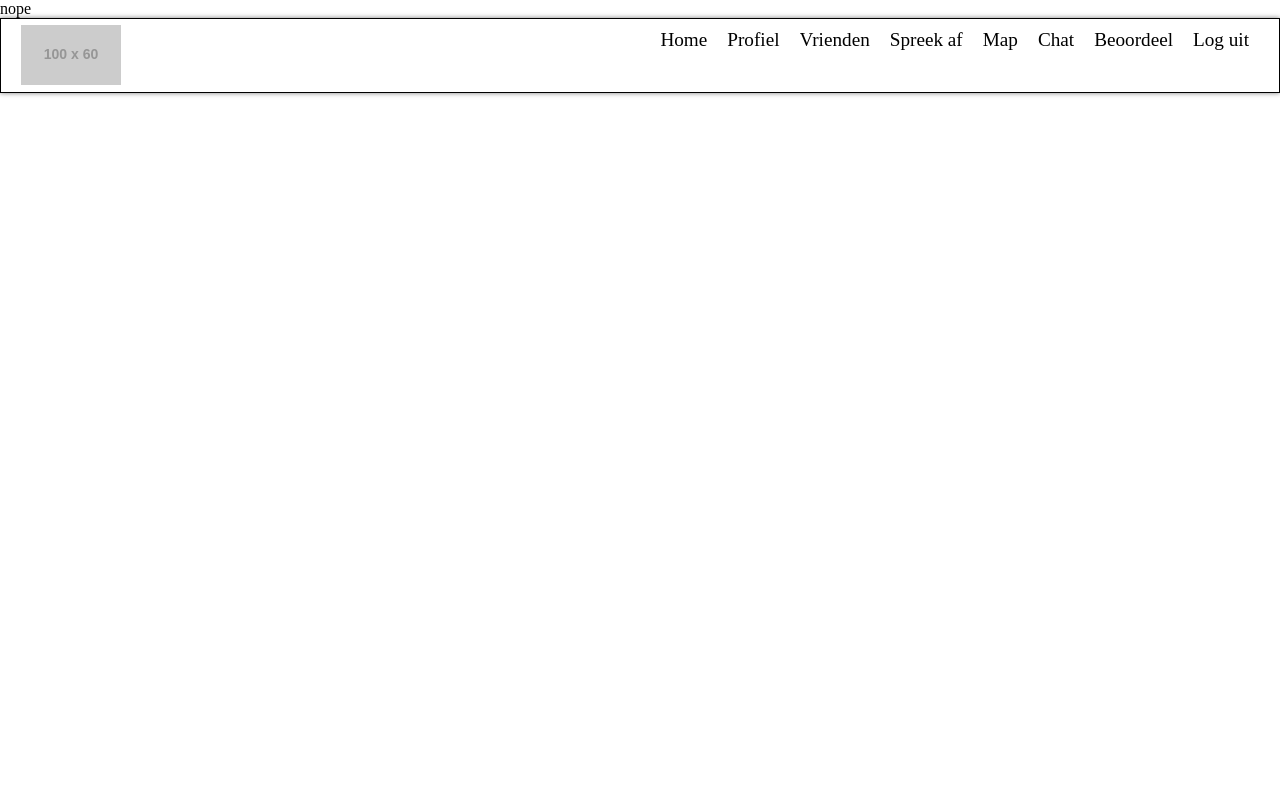
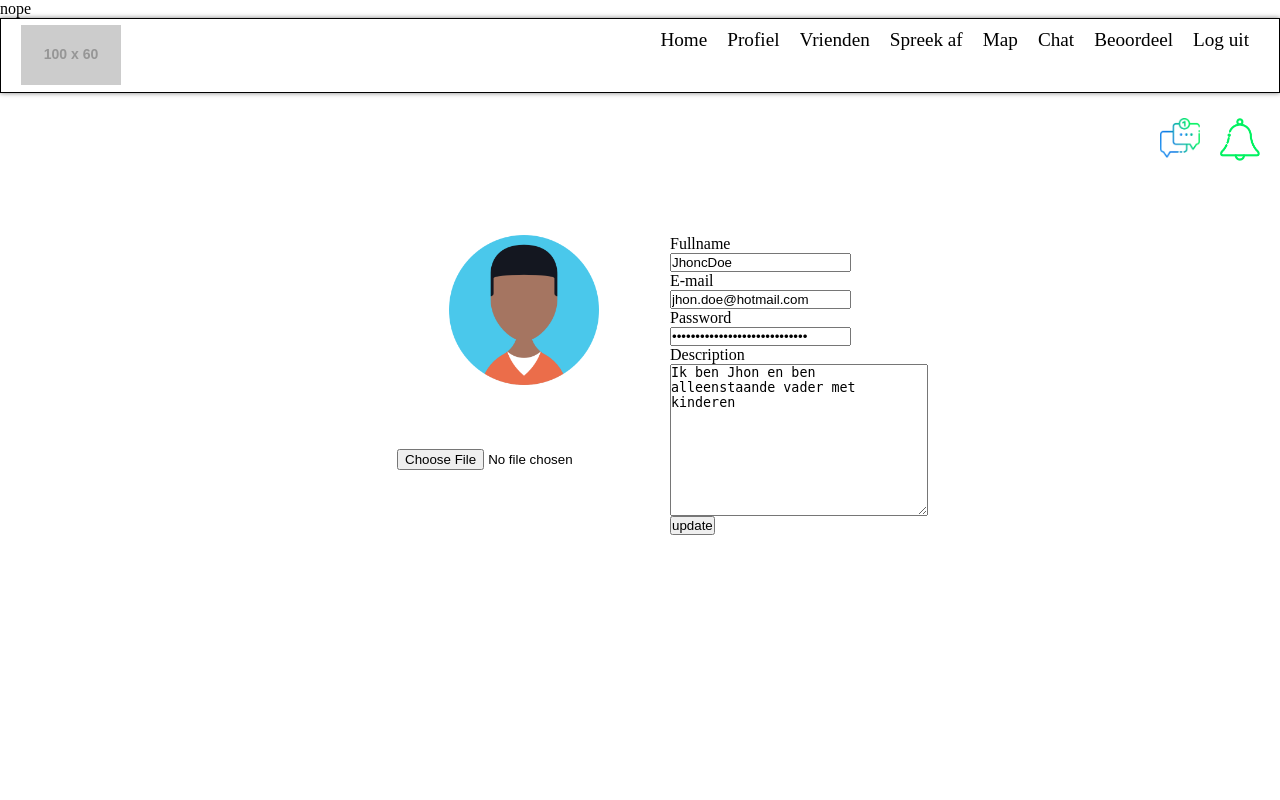
Before and after one commit to DemRossi/babbelsWebV2, a PHP site: page /profile.php in a window 1280 px wide. Run offline with PHP 8.4, Linux system fonts and the light colour scheme; grey boxes labelled with a size stand in for pictures from a placeholder-image service; some libraries are stand-ins or nearby versions.

Commit message:
profile page

```diff
--- /dev/null
+++ b/css/style.css
@@ -0,0 +1,38 @@
+section{
+    padding-top: 100px;
+    height: 97vh;
+}
+section nav{
+    width: 100%;
+}
+section nav ul li{
+    display: inline;
+    float: right;
+}
+.wrapper {
+    display: flex;
+    flex-wrap: nowrap;
+    margin-top: 5%;
+  }
+  .box {
+    width: 50%;
+    margin: 10px;
+  }
+.navlink__img{
+    width: 40px;
+    margin-right: 20px;
+}
+.profile__pic img{
+    width: 150px;
+}
+.profile__pic--center{
+    text-align: center;
+}
+.profile__pic{
+    justify-content: flex-end;
+      display: grid;
+}
+.form{
+    width: 45%;
+    display: inline-block;
+}
--- /dev/null
+++ b/icons.inc.php
@@ -0,0 +1,10 @@
+<?php
+//require_once("classes/Db.class.php");
+require_once("bootstrap.php");
+?>
+<nav>
+    <ul class="icon--nav">
+        <li><a href="#" class="navLink"><img class="navlink__img" src="images/melding.png" alt="meldingen"></a></li>
+        <li><a href="#" class="navLink"><img class="navlink__img" src="images/messages.png" alt="messages"></a></li>
+    </ul>
+</nav>
--- a/index.php
+++ b/index.php
@@ -4,7 +4,7 @@
     //$userName = $_SESSION['UserName'];
     if( isset($_SESSION['User']) ){
         //logged in user
-        echo "😎";
+        //echo "😎";
     }else{
         //no logged in user
         header('Location: login.php');
--- a/profile.php
+++ b/profile.php
@@ -4,7 +4,7 @@
     //$userName = $_SESSION['UserName'];
     if( isset($_SESSION['User']) ){
         //logged in user
-        echo "😎";
+        //echo "😎";
     }else{
         //no logged in user
         echo "nope";
@@ -20,13 +20,39 @@
     <link rel="stylesheet" href="https://use.fontawesome.com/releases/v5.8.1/css/all.css" integrity="sha384-50oBUHEmvpQ+1lW4y57PTFmhCaXp0ML5d60M1M7uH2+nqUivzIebhndOJK28anvf" crossorigin="anonymous">
     <link href="https://fonts.googleapis.com/css?family=Raleway:400,500,600,700" rel="stylesheet">
     <link rel="stylesheet" href="dist/css/app.min.css">
+    <link rel="stylesheet" href="css/style.css">
 </head>
 <body>
     <header>
         <?php require_once("nav.inc.php"); ?>
     </header>
     <section>
-        <div></div>
+        <?php require_once("icons.inc.php"); ?>
+        <div class="wrapper">
+        <div class="profile__pic box">
+            <div class="profile__pic--center"><img src="images/boy.png" alt="Jhon Doe"></div>
+            <input type="file">
+        </div>
+        <div class="form box">
+        <div>
+            <label for="fullname">Fullname</label><br>
+            <input type="text" name="fullname" id="fullname" value="JhoncDoe">
+        </div>
+        <div>
+            <label for="email">E-mail</label><br>
+            <input type="text" name="email" id="email" value="jhon.doe@hotmail.com">
+        </div>
+        <div>
+            <label for="password">Password</label><br>
+            <input type="password" name="password" id="password" value="djsfhqklsjdfhkjldsqnkjvqnsdkj">
+        </div>
+        <div>
+            <label for="description">Description</label><br>
+            <textarea name="description" id="description" cols="30" rows="10">Ik ben Jhon en ben alleenstaande vader met  kinderen</textarea>
+        </div>
+        <input type="submit" value="update">
+        </div>
+        </div>
     </section>
 </body>
 </html>
```
Also changed, not shown: images/boy.png (added).
